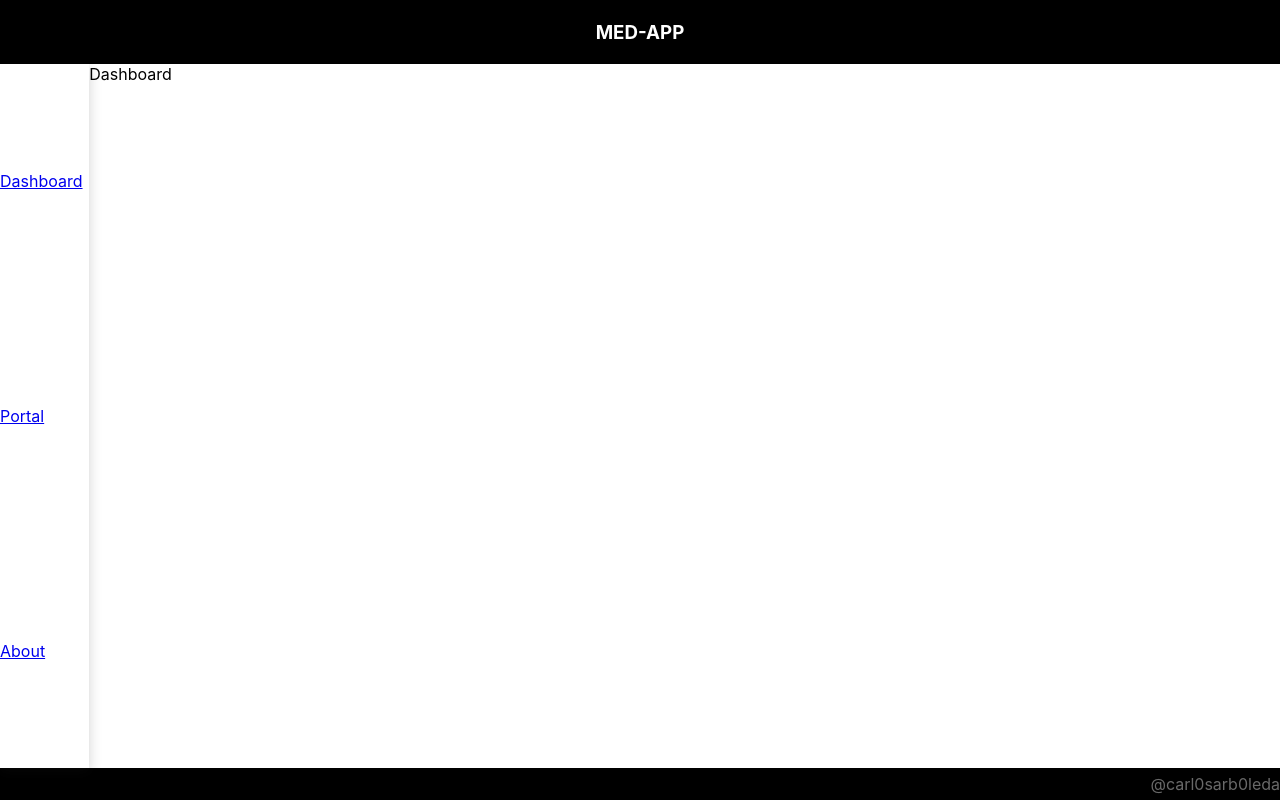
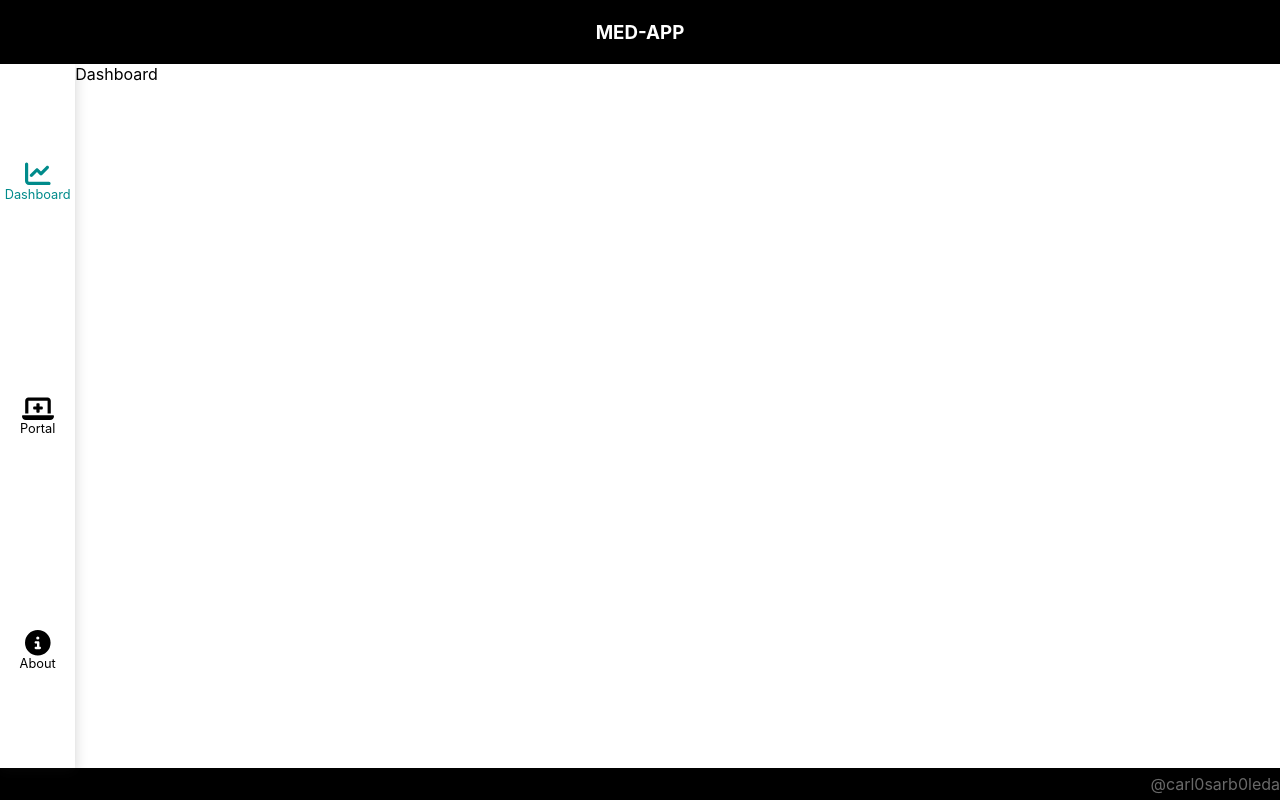
Before and after one commit to carl0sarb0leda/microf-container-app, a React (Create React App) app: page / in a window 1280 px wide. Built offline with nearby package versions, Linux system fonts and the light colour scheme.

Commit message:
Update navigation bar with icons + styles

```diff
--- a/src/components/NavigationBar/NavigationBar.tsx
+++ b/src/components/NavigationBar/NavigationBar.tsx
@@ -1,13 +1,28 @@
 import React from 'react'
 import {NavLink} from 'react-router-dom'
 import {NavBarWrapper} from './navigationBar.styled'
+import {FontAwesomeIcon} from '@fortawesome/react-fontawesome'
+import {
+  faLaptopMedical,
+  faChartLine,
+  faInfoCircle,
+} from '@fortawesome/free-solid-svg-icons'
 
 export const NavigationBar = () => {
   return (
     <NavBarWrapper>
-      <NavLink to="/">Dashboard</NavLink>
-      <NavLink to="portal">Portal</NavLink>
-      <NavLink to="about">About</NavLink>
+      <NavLink className="navigation__link" to="/">
+        <FontAwesomeIcon icon={faChartLine} size="2x" />
+        Dashboard
+      </NavLink>
+      <NavLink className="navigation__link" to="portal">
+        <FontAwesomeIcon icon={faLaptopMedical} size="2x" />
+        Portal
+      </NavLink>
+      <NavLink className="navigation__link" to="about">
+        <FontAwesomeIcon icon={faInfoCircle} size="2x" />
+        About
+      </NavLink>
     </NavBarWrapper>
   )
 }
--- a/src/components/NavigationBar/navigationBar.styled.ts
+++ b/src/components/NavigationBar/navigationBar.styled.ts
@@ -2,8 +2,21 @@ import styled from 'styled-components'
 
 export const NavBarWrapper = styled.div`
   height: 100%;
-  box-shadow: 0 4px 12px 0 rgba(31, 31, 31, 0.2);
   display: grid;
   align-items: center;
-  width: 6rem;
+  width: 5rem;
+  box-shadow: 0 4px 12px 0 rgba(31, 31, 31, 0.2);
+  background-color: white;
+  font-size: 0.8rem;
+  .navigation__link {
+    text-decoration: none;
+    display: grid;
+    justify-content: center;
+    justify-items: center;
+    color: currentColor;
+    &:hover,
+    &.active {
+      color: darkcyan;
+    }
+  }
 `
```
